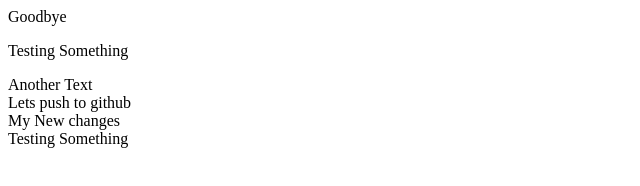
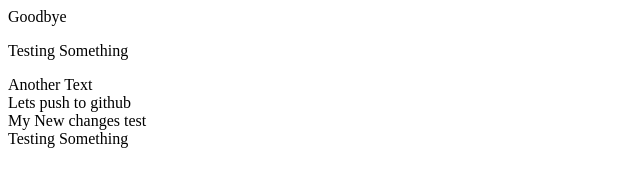
Before and after one commit to UpasanaBanerjee-Philips/main_repos, a plain HTML site: page index.html in a window 1280 px wide. Shown: the full height of the page, 0-640 px from the left. Drawn offline with Linux system fonts and the light colour scheme.

Commit message:
Update index.html

```diff
--- a/index.html
+++ b/index.html
@@ -2,6 +2,6 @@
 <p>Testing Something</p>
 <div>Another Text</div>
 <div>Lets push to github</div>
-<div> My New changes </div>
+<div> My New changes test </div>
 
 <div>Testing Something</div>
```
